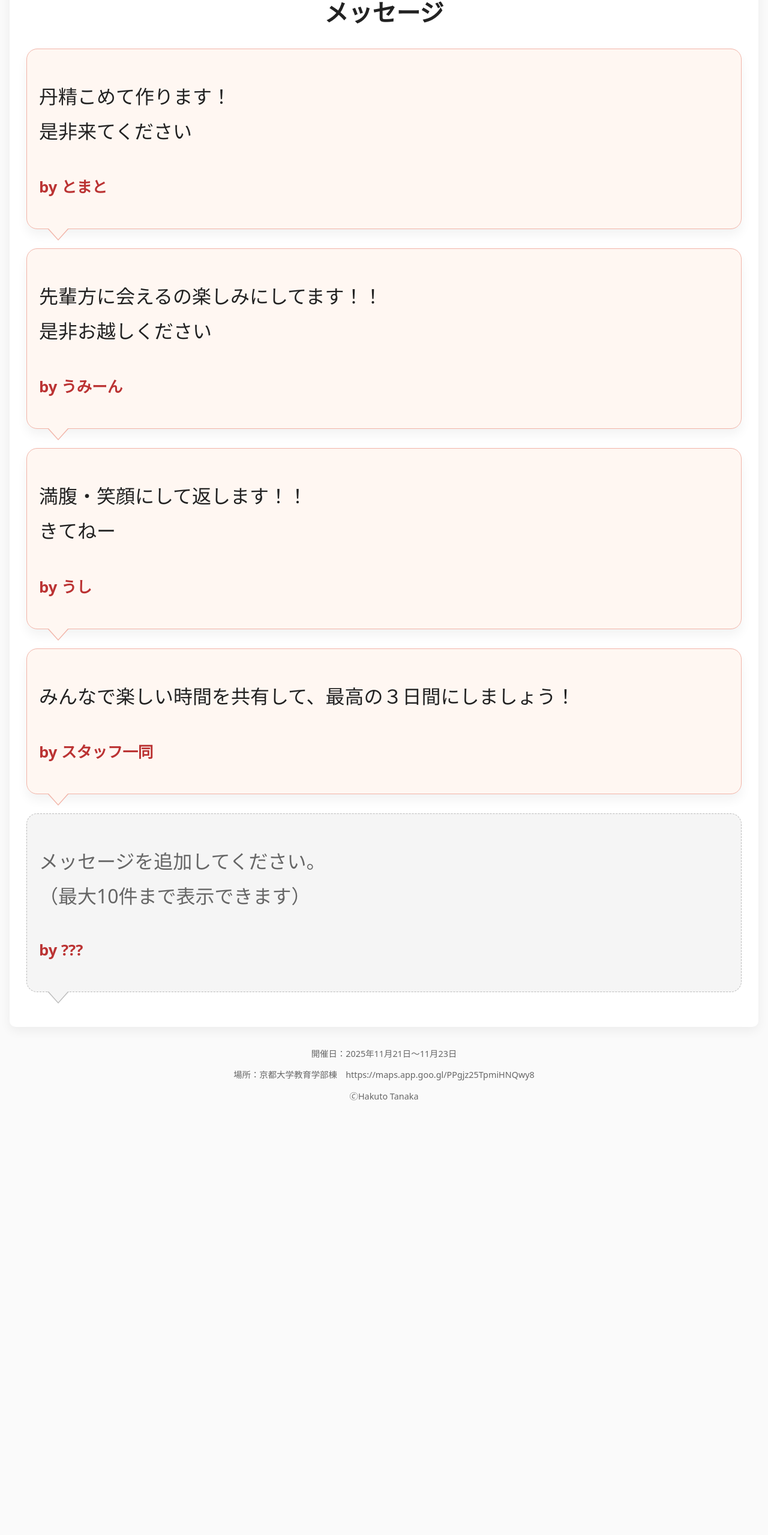
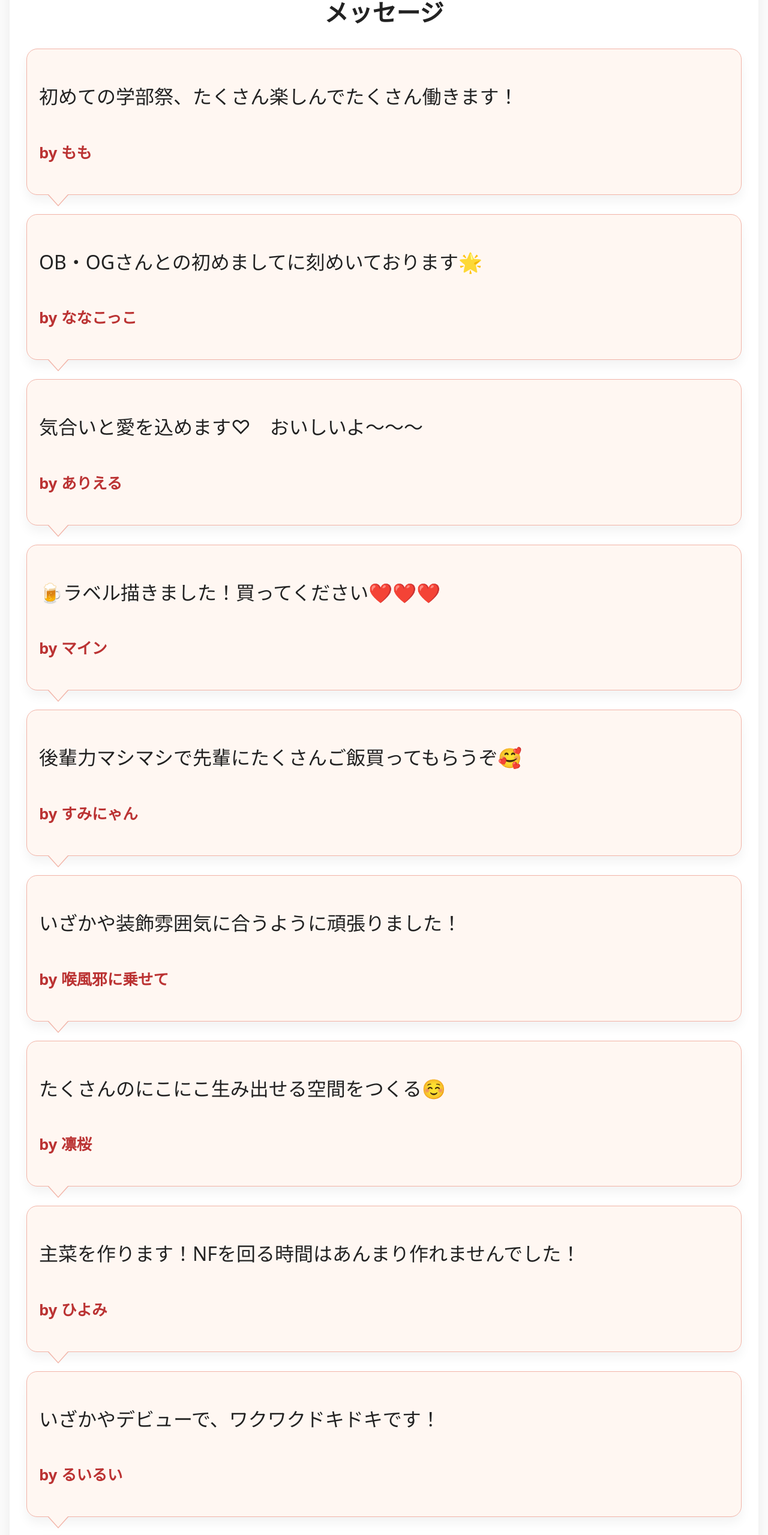
Before and after one commit to T-Hakuto/Pfes2025.Izakaya, a website: page index.html in a window 1280 px wide. Shown: the part 4314-6873 px from the top of the page at 60% size. Before the commit the page ends 6183 px from the top, so only its background shows below. Drawn offline with Linux system fonts and the light colour scheme; no server answers.

Commit message:
メッセージとメニュー項目の文言を更新

```diff
--- a/index.html
+++ b/index.html
@@ -135,24 +135,56 @@
       <h2>メッセージ</h2>
       <div class="message-bubbles">
         <div class="bubble">
-          <p class="bubble-body">丹精こめて作ります！<br>是非来てください</p>
-          <div class="bubble-footer">by とまと</div>
+          <p class="bubble-body">初めての学部祭、たくさん楽しんでたくさん働きます！</p>
+          <div class="bubble-footer">by もも</div>
         </div>
         <div class="bubble">
-          <p class="bubble-body">先輩方に会えるの楽しみにしてます！！<br>是非お越しください</p>
-          <div class="bubble-footer">by うみーん</div>
+          <p class="bubble-body">OB・OGさんとの初めましてに刻めいております🌟</p>
+          <div class="bubble-footer">by ななこっこ</div>
         </div>
         <div class="bubble">
-          <p class="bubble-body">満腹・笑顔にして返します！！<br>きてねー</p>
-          <div class="bubble-footer">by うし</div>
+          <p class="bubble-body">気合いと愛を込めます♡　おいしいよ〜〜〜</p>
+          <div class="bubble-footer">by ありえる</div>
         </div>
         <div class="bubble">
-          <p class="bubble-body">みんなで楽しい時間を共有して、最高の３日間にしましょう！</p>
-          <div class="bubble-footer">by スタッフ一同</div>
+          <p class="bubble-body">🍺ラベル描きました！買ってください❤️❤️❤️</p>
+          <div class="bubble-footer">by マイン</div>
         </div>
-        <div class="bubble placeholder">
-          <p class="bubble-body">メッセージを追加してください。<br>（最大10件まで表示できます）</p>
-          <div class="bubble-footer">by ???</div>
+        <div class="bubble">
+          <p class="bubble-body">後輩力マシマシで先輩にたくさんご飯買ってもらうぞ🥰</p>
+          <div class="bubble-footer">by すみにゃん</div>
+        </div>
+        <div class="bubble">
+          <p class="bubble-body">いざかや装飾雰囲気に合うように頑張りました！</p>
+          <div class="bubble-footer">by 喉風邪に乗せて</div>
+        </div>
+        <div class="bubble">
+          <p class="bubble-body">たくさんのにこにこ生み出せる空間をつくる☺️</p>
+          <div class="bubble-footer">by 凛桜</div>
+        </div>
+        <div class="bubble">
+          <p class="bubble-body">主菜を作ります！NFを回る時間はあんまり作れませんでした！</p>
+          <div class="bubble-footer">by ひよみ</div>
+        </div>
+        <div class="bubble">
+          <p class="bubble-body">いざかやデビューで、ワクワクドキドキです！</p>
+          <div class="bubble-footer">by るいるい</div>
+        </div>
+        <div class="bubble">
+          <p class="bubble-body">フレッシュなひとときをお届けします♡</p>
+          <div class="bubble-footer">by みずき</div>
+        </div>
+        <div class="bubble">
+          <p class="bubble-body">3日間気合い十分！！全力で料理します！</p>
+          <div class="bubble-footer">by おのゆづき</div>
+        </div>
+        <div class="bubble">
+          <p class="bubble-body">この3日間が人生の全てだと思って頑張ります💪</p>
+          <div class="bubble-footer">by くまちゃん</div>
+        </div>
+        <div class="bubble">
+          <p class="bubble-body">ホームページ作ってみました！楽しんでください！</p>
+          <div class="bubble-footer">by はくと</div>
         </div>
       </div>
     </section>
@@ -161,7 +193,7 @@
   <footer class="site-footer">
     <p>開催日：2025年11月21日〜11月23日</p>
     <p>場所：京都大学教育学部棟　https://maps.app.goo.gl/PPgjz25TpmiHNQwy8</a></p>
-    <p>🄫Hakuto Tanaka</p>
+    <p>ⒸHakuto Tanaka</p>
   </footer>
 
   <script src="script.js" defer></script>
```
Also changed, not shown: menu.html (+6 -6 lines).
